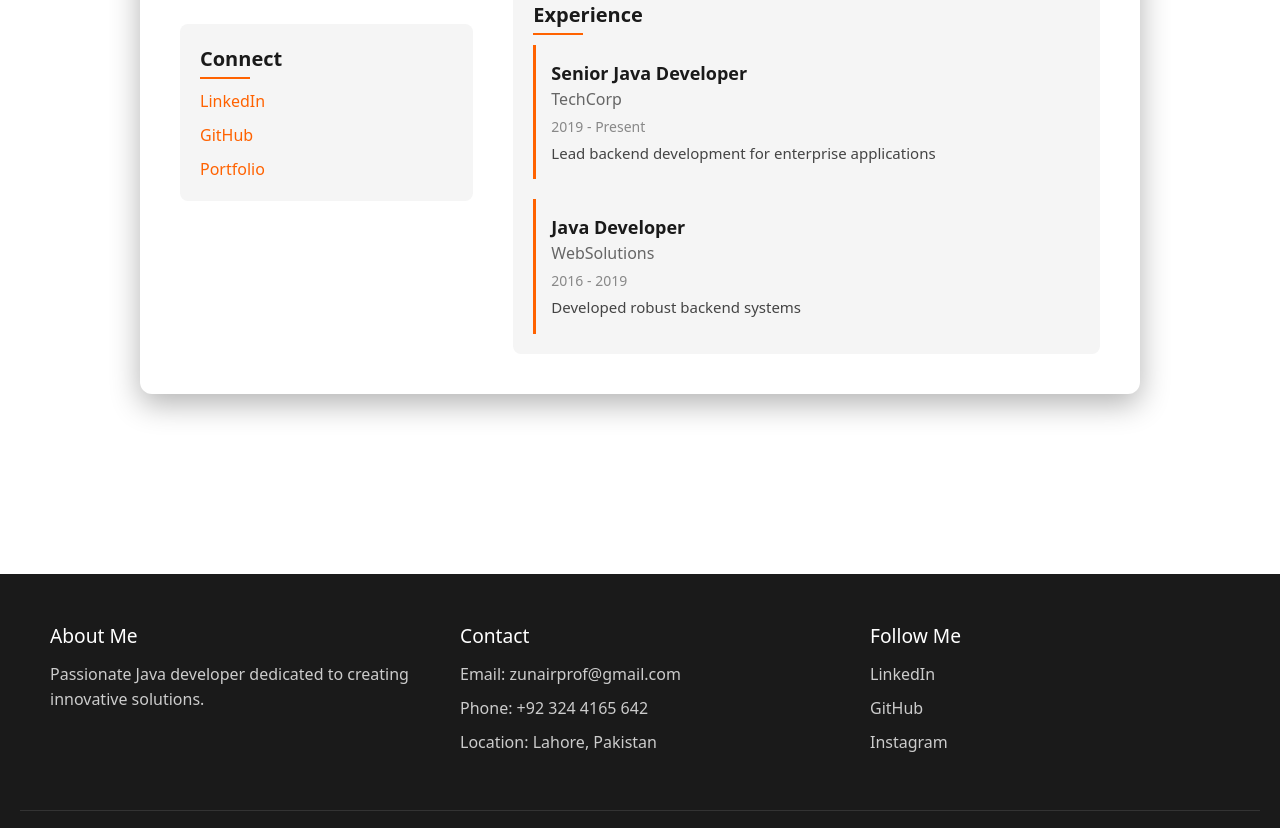
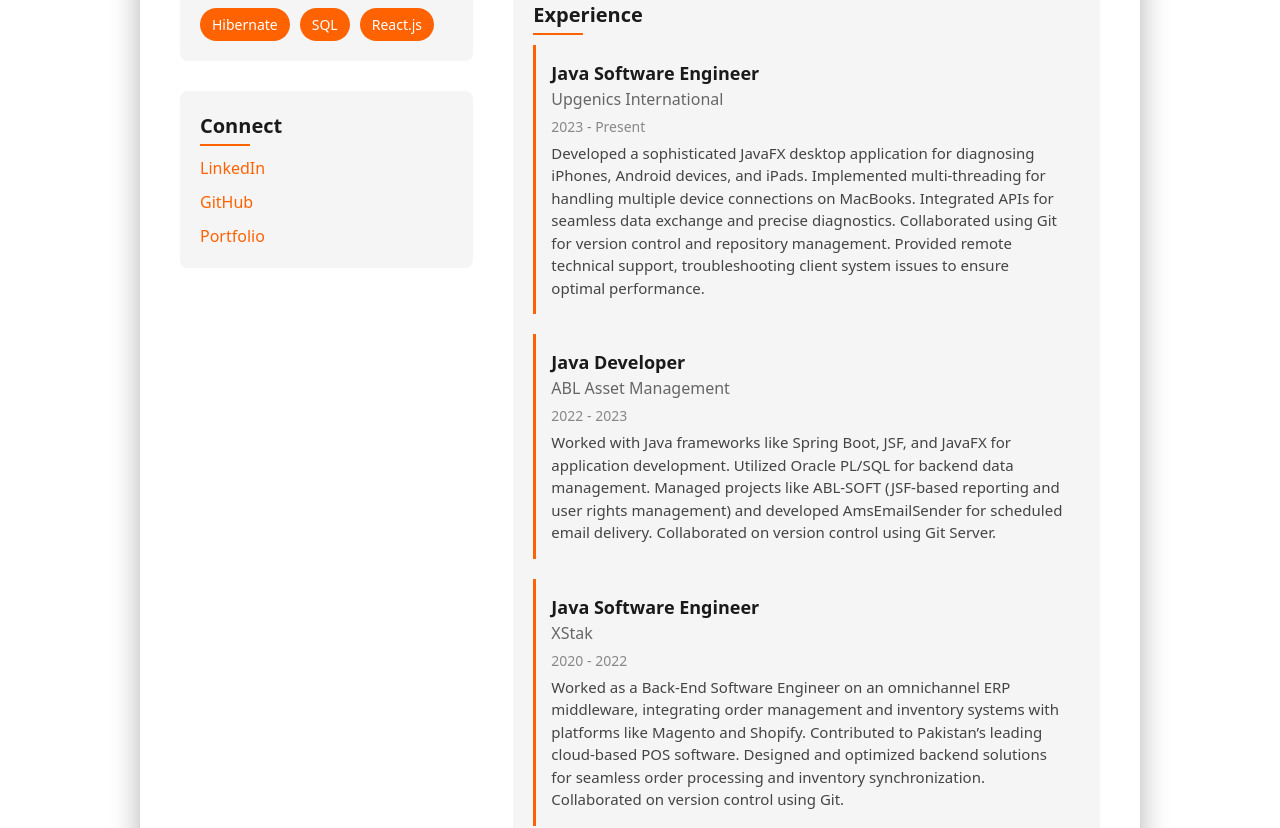
Before and after one commit to Zunairzz/Porfolio, a React (Create React App) app in the folder frontend/: page /profile/1 in a window 1280 px wide. Shown: the part 760-1588 px from the top of the page. Built offline with nearby package versions, Linux system fonts and the light colour scheme; a web font is replaced by a local one.

Commit message:
- Add original zunair info

```diff
--- a/frontend/src/pages/UserProfile.js
+++ b/frontend/src/pages/UserProfile.js
@@ -15,7 +15,7 @@ const UserProfile = () => {
             id: "1",
             name: "Zunair Sarwar",
             title: "Senior Java Developer",
-            email: "zunair@example.com",
+            email: "zunairsarwar1@gmail.com",
             phone: "+92 324 4165 642",
             location: "Lahore, Pakistan",
             bio: "As a full stack developer, I have a proven\n" +
@@ -33,19 +33,25 @@ const UserProfile = () => {
                 "my skills and experience to help\n" +
                 "organizations achieve their goals.",
             avatar: zunair,
-            skills: ["Java", "Spring", "Hibernate", "SQL", "React"],
+            skills: ["Java", "JSF", "Spring boot", "PHP", "HTML/CSS", "Node.js", "Hibernate", "SQL", "React.js"],
             experience: [
                 {
-                    company: "TechCorp",
-                    role: "Senior Java Developer",
-                    period: "2019 - Present",
-                    description: "Lead backend development for enterprise applications"
+                    company: "Upgenics International",
+                    role: "Java Software Engineer",
+                    period: "2023 - Present",
+                    description: "Developed a sophisticated JavaFX desktop application for diagnosing iPhones, Android devices, and iPads. Implemented multi-threading for handling multiple device connections on MacBooks. Integrated APIs for seamless data exchange and precise diagnostics. Collaborated using Git for version control and repository management. Provided remote technical support, troubleshooting client system issues to ensure optimal performance."
                 },
                 {
-                    company: "WebSolutions",
+                    company: "ABL Asset Management",
                     role: "Java Developer",
-                    period: "2016 - 2019",
-                    description: "Developed robust backend systems"
+                    period: "2022 - 2023",
+                    description: "Worked with Java frameworks like Spring Boot, JSF, and JavaFX for application development. Utilized Oracle PL/SQL for backend data management. Managed projects like ABL-SOFT (JSF-based reporting and user rights management) and developed AmsEmailSender for scheduled email delivery. Collaborated on version control using Git Server."
+                },
+                {
+                    company: "XStak",
+                    role: "Java Software Engineer",
+                    period: "2020 - 2022",
+                    description: "Worked as a Back-End Software Engineer on an omnichannel ERP middleware, integrating order management and inventory systems with platforms like Magento and Shopify. Contributed to Pakistan’s leading cloud-based POS software. Designed and optimized backend solutions for seamless order processing and inventory synchronization. Collaborated on version control using Git."
                 }
             ],
             social: {
```
